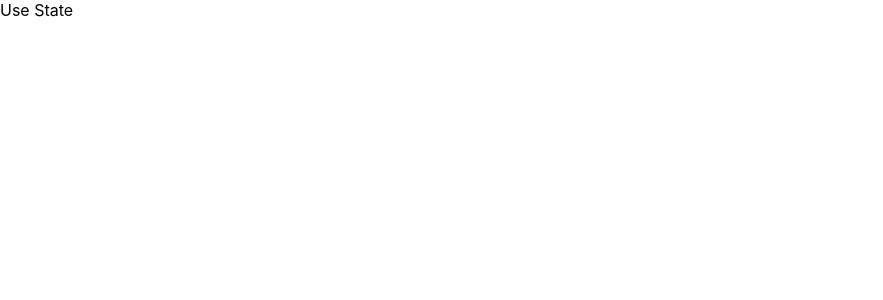
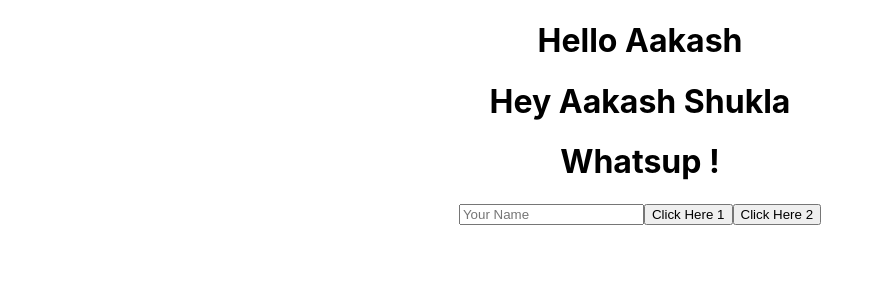
Before and after one commit to adityabhattad2021/React-Hooks-Examples, a React (Create React App) app: page /use-state in a window 1280 px wide. Shown: the top 300 px of the page, without its empty margins (0-883 px from the left). Built offline with nearby package versions, Linux system fonts and the light colour scheme.

Commit message:
Use State ✅

```diff
--- a/src/hooks-examples/UseState.jsx
+++ b/src/hooks-examples/UseState.jsx
@@ -1,13 +1,40 @@
 import { useState } from "react";
 
+function UseStateExample() {
+	const [example1, setExample1] = useState(true);
+	// Use state with objects
+	const [example2, setExample2] = useState({
+		firstName: "Aakash",
+		lastName: "Shukla",
+	});
 
-function UseStateExample(){
-    return (
-        <div>
-            Use State
-        </div>
-    )
+	const [example3, setExample3] = useState("");
+
+	function handleClick() {
+		setExample1(!example1);
+	}
+
+	function handleUpdateObject() {
+		setExample2({ ...example2, firstName: "Ashutosh" });
+	}
+
+	return (
+		<div className="App">
+			<h1>Hello {example1 ? "Aakash" : "Shukla"}</h1>
+			<h1>
+				Hey {example2.firstName} {example2.lastName}
+			</h1>
+			<h1>Whatsup {example3}!</h1>
+			<input
+				type="text"
+				value={example3}
+				onChange={(e) => setExample3(e.target.value)}
+				placeholder="Your Name"
+			/>
+			<button onClick={handleClick}>Click Here 1</button>
+			<button onClick={handleUpdateObject}>Click Here 2</button>
+		</div>
+	);
 }
 
-
 export default UseStateExample;
```
